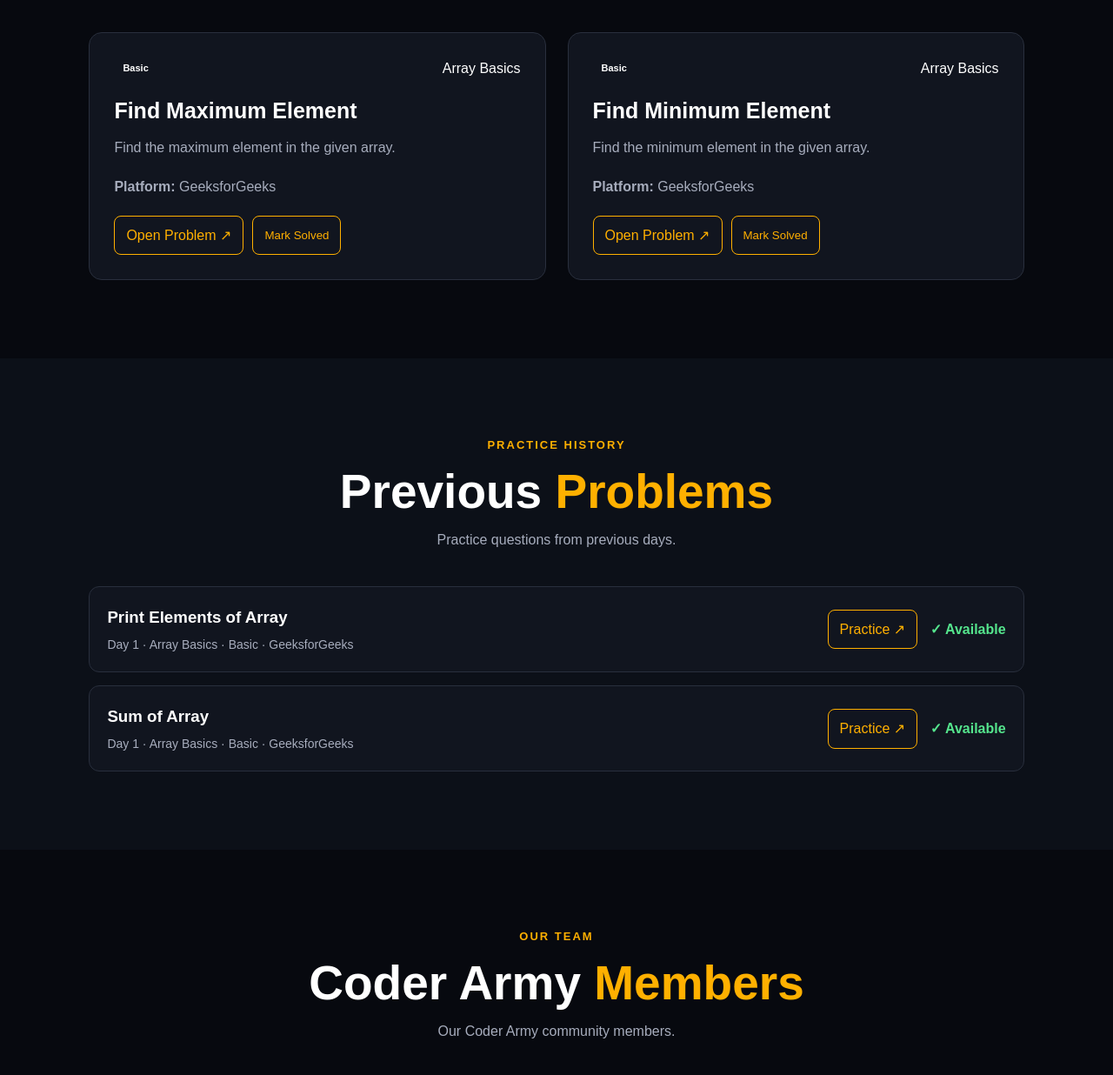
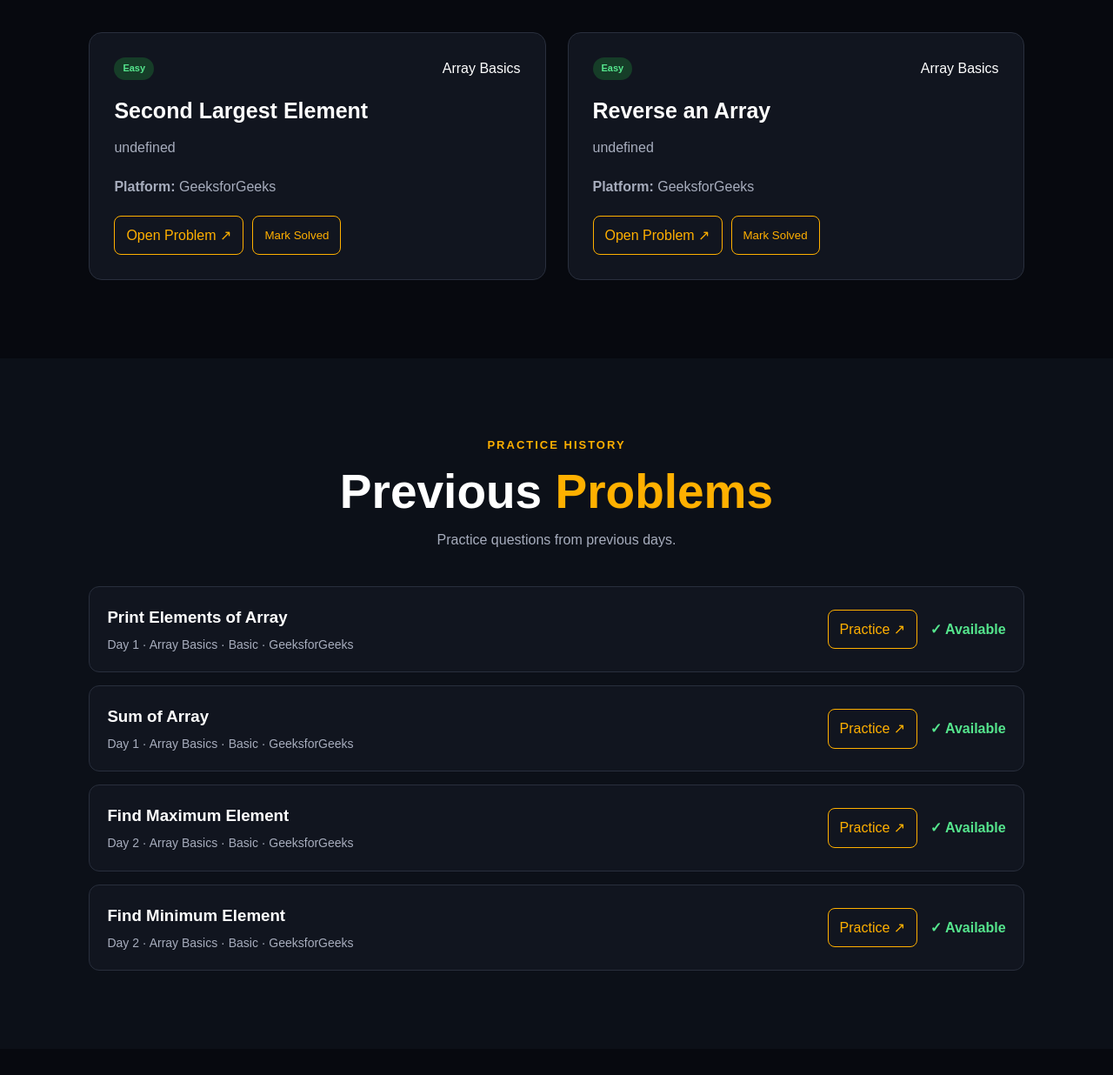
Before and after one commit to sagargawali1104/CODER-ARMYS, a plain HTML site: page index.html in a window 1280 px wide. Shown: the part 1078-2314 px from the top of the page at 87% size. Drawn offline with Linux system fonts and the light colour scheme.

Commit message:
Add files via upload

```diff
--- a/day7.js
+++ b/day7.js
@@ -11,30 +11,26 @@
 const dailyProblems = [
 
  {
-        id: 3,
-        date: "Day 2",
-        title: "Find Maximum Element",
+    id: 5,
+    date: "Day 3",
+    title: "Second Largest Element",
     topic: "Array Basics",
-        difficulty: "Basic",
+    difficulty: "Easy",
     platform: "GeeksforGeeks",
-        description:
-            "Find the maximum element in the given array.",
     link:
-            "https://www.geeksforgeeks.org/problems/largest-element-in-array4009/1"
+        "https://www.geeksforgeeks.org/problems/second-largest3735/1"
 },
 
 {
-        id: 4,
-        date: "Day 2",
-        title: "Find Minimum Element",
+    id: 6,
+    date: "Day 3",
+    title: "Reverse an Array",
     topic: "Array Basics",
-        difficulty: "Basic",
+    difficulty: "Easy",
     platform: "GeeksforGeeks",
-        description:
-            "Find the minimum element in the given array.",
     link:
-            "https://www.geeksforgeeks.org/problems/min-element-in-array/1"
-    }
+        "https://www.geeksforgeeks.org/problems/reverse-an-array/1"
+},
 
 ];
 
@@ -65,6 +61,31 @@
         platform: "GeeksforGeeks",
         link:
             "https://www.geeksforgeeks.org/problems/sum-of-array2326/1"
+    },
+    {
+        id: 3,
+        date: "Day 2",
+        title: "Find Maximum Element",
+        topic: "Array Basics",
+        difficulty: "Basic",
+        platform: "GeeksforGeeks",
+        description:
+            "Find the maximum element in the given array.",
+        link:
+            "https://www.geeksforgeeks.org/problems/largest-element-in-array4009/1"
+    },
+
+    {
+        id: 4,
+        date: "Day 2",
+        title: "Find Minimum Element",
+        topic: "Array Basics",
+        difficulty: "Basic",
+        platform: "GeeksforGeeks",
+        description:
+            "Find the minimum element in the given array.",
+        link:
+            "https://www.geeksforgeeks.org/problems/min-element-in-array/1"
     }
 
 ];
```
Lines whose indentation alone changed are shown as unchanged.
